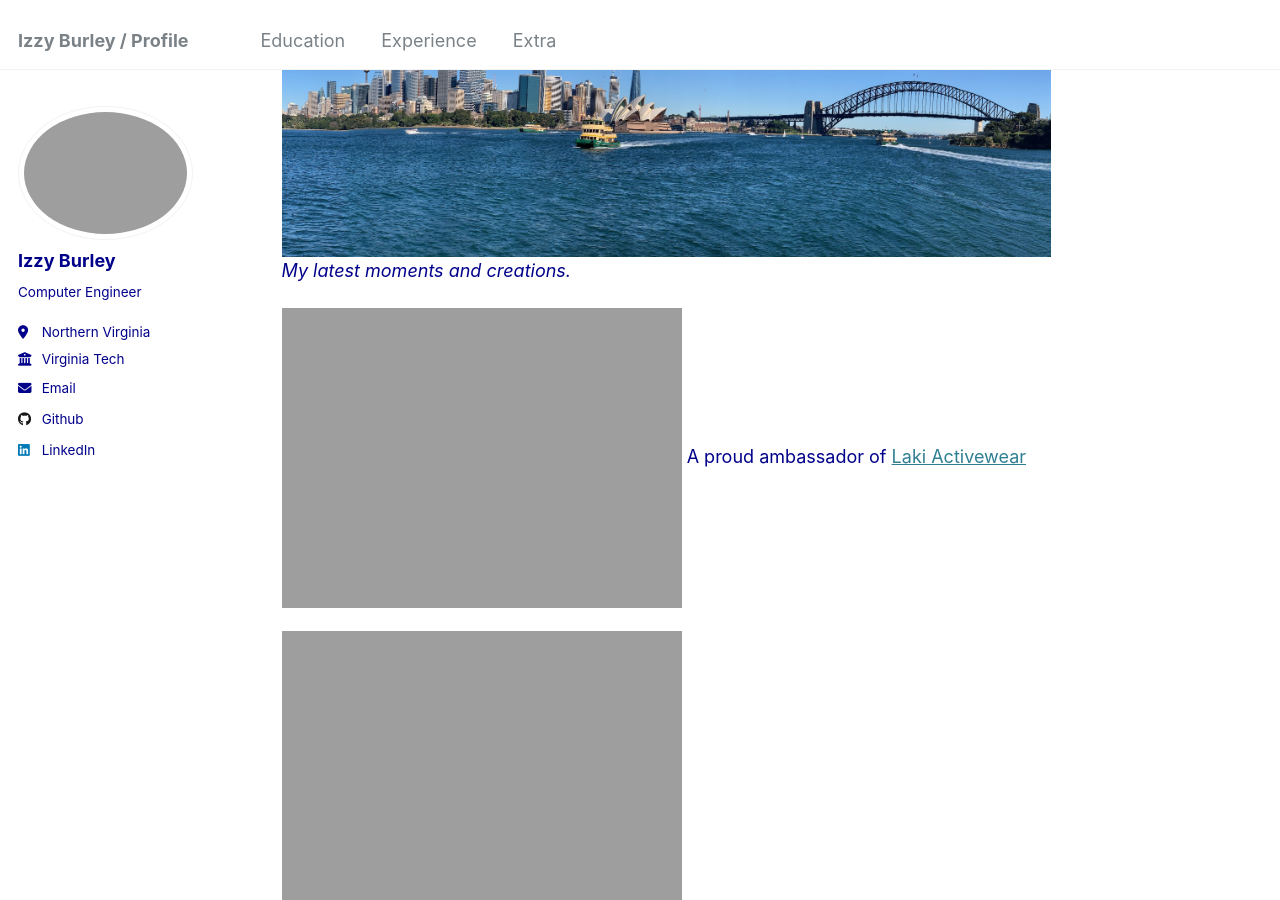
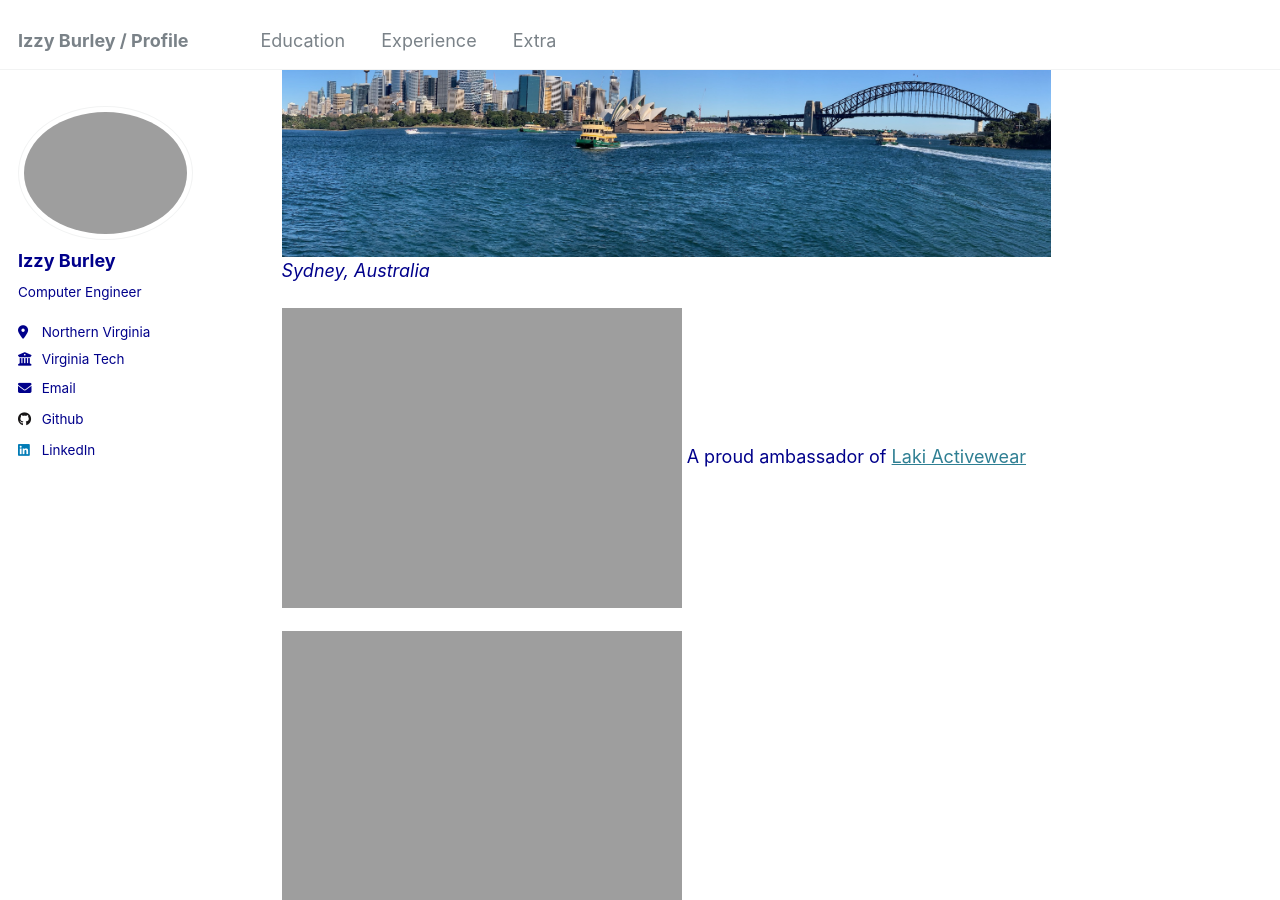
Before and after one commit to izzyburley/izzyburley.github.io, a Jekyll site: the page built from _teaching/Extras.md, in a window 1280 px wide and 900 px high, scrolled down 643 px. Built offline with Jekyll 4.4.1, drawn with Linux system fonts in a browser that asks for light colours.

Commit message:
Update Extras.md

```diff
--- a/_teaching/Extras.md
+++ b/_teaching/Extras.md
@@ -16,7 +16,7 @@ This page is dedicated to sharing fun facts about my life and showcasing some of
 Below are some of my favorite moments captured:
 
 ![Moments](https://izzyburley.github.io/images/IMG_9104.JPG)
-*My latest moments and creations.*
+*Sydney, Australia*
 
 ![Gym](https://izzyburley.github.io/images/IMG_2467.jpg)
 A proud ambassador of [Laki Activewear](https://lakiactive.com/?ref=izzyburley&utm_source=affiliate)
```
